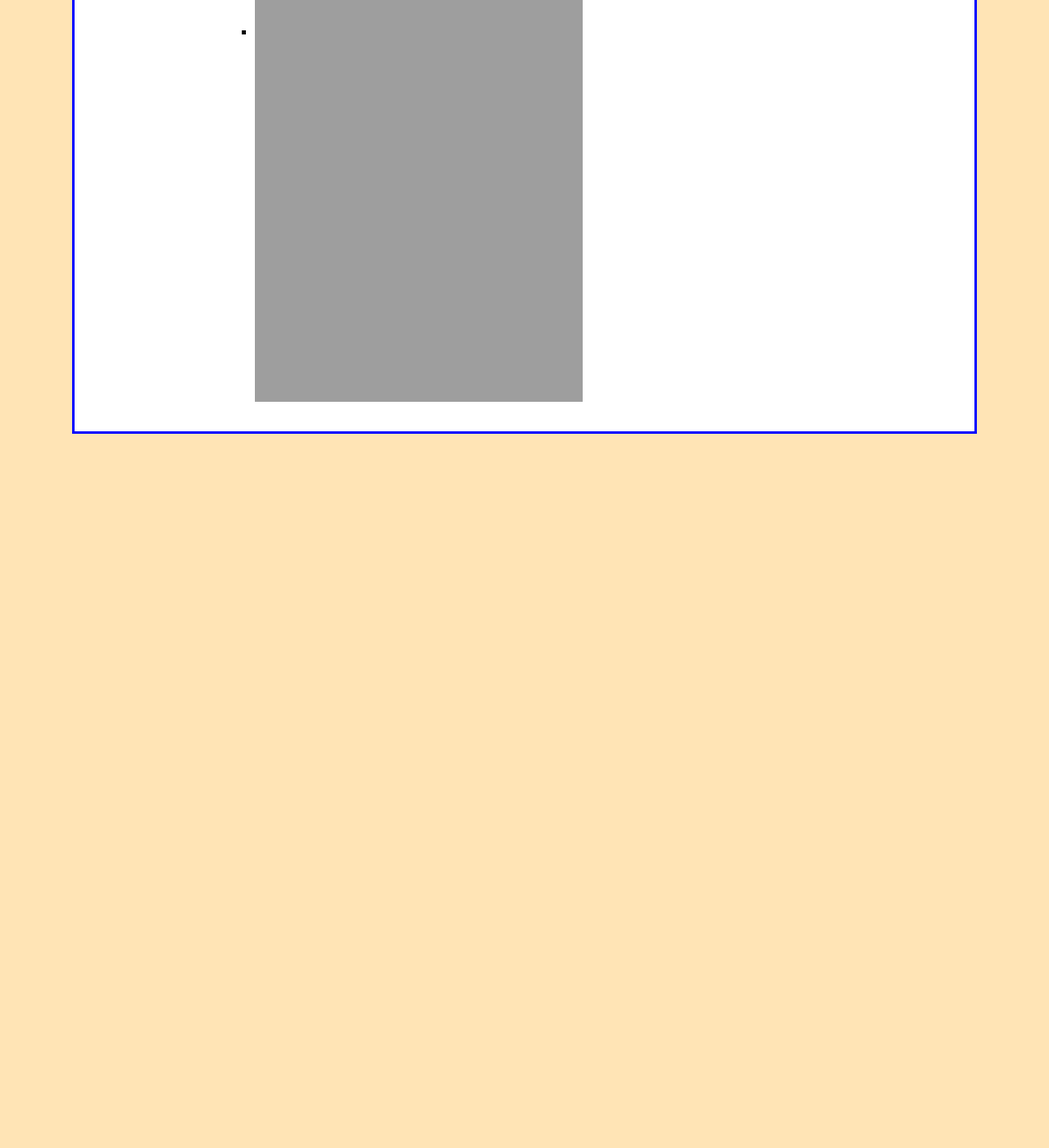
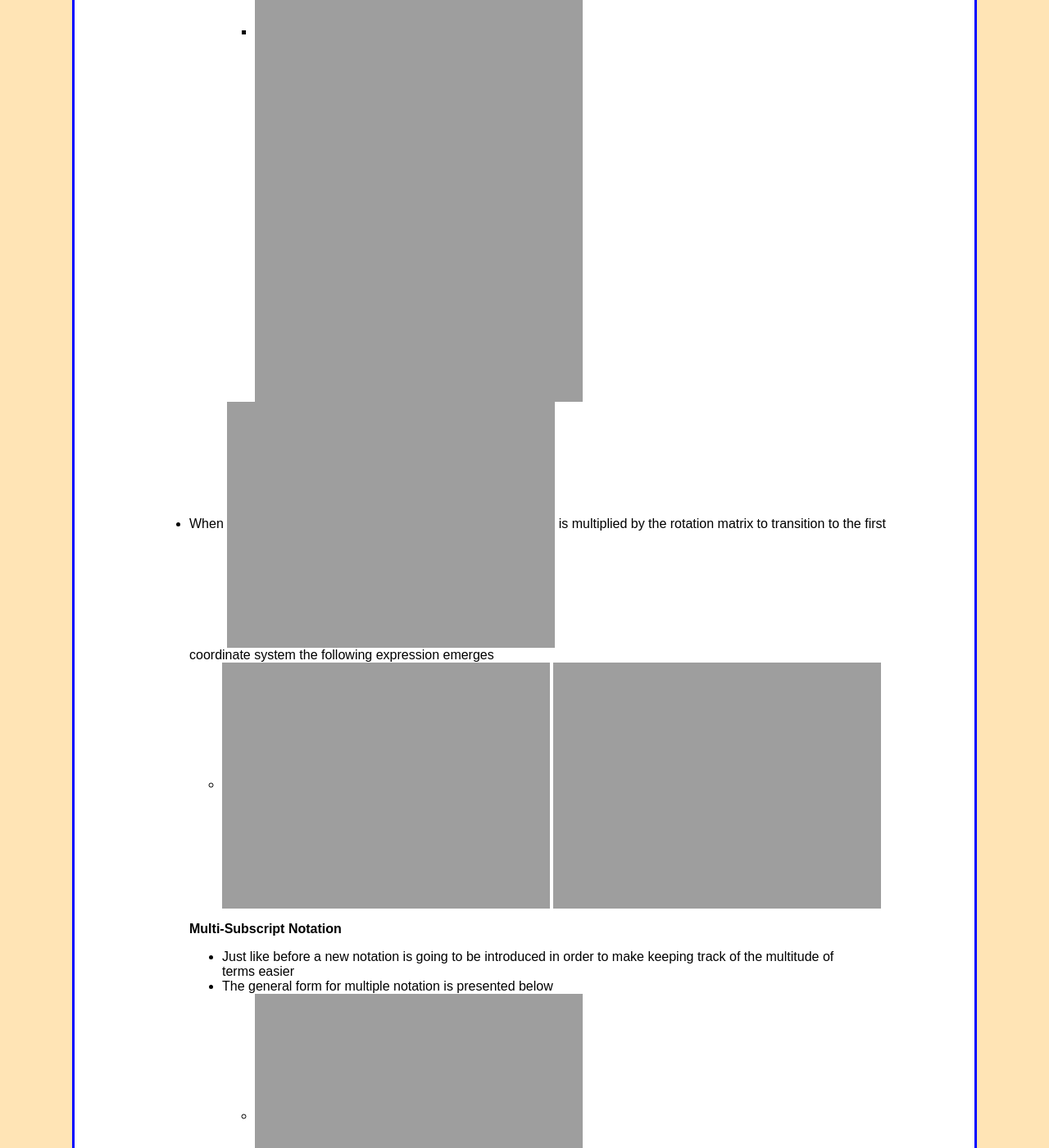
Before and after one commit to jbm950/jbm950.github.io, a Jekyll site: the page built from notes/robot_geometry/robot_geometry_main.html, in a window 1280 px wide and 1400 px high, scrolled down 101064 px. Shown: the whole window at 82% size. Built offline with Jekyll 4.4.1, drawn with Linux system fonts in a browser that asks for light colours; Markdown is read by kramdown in place of the engine named in the settings; before the commit the page ends 101601 px from its top, so only the background shows below that.

Commit message:
worked on robot geometry notes

```diff
--- a/notes/robot_geometry/robot_geometry_main.html
+++ b/notes/robot_geometry/robot_geometry_main.html
@@ -843,9 +843,9 @@
 <ul>
 <li>For single subscript notation three different terms are created (<img style="vertical-align:middle" src="http://chart.apis.google.com/chart?cht=tx&amp;chl=X" alt="X" title="X" />, <img style="vertical-align:middle" src="http://chart.apis.google.com/chart?cht=tx&amp;chl=Y" alt="Y" title="Y" />, <img style="vertical-align:middle" src="http://chart.apis.google.com/chart?cht=tx&amp;chl=Z" alt="Z" title="Z" />) and will have different meanings based on their subscript and whether or not they have a bar
 <ul>
-<li><img style="vertical-align:middle" src="http://chart.apis.google.com/chart?cht=tx&amp;chl=X%20%3D%20ss_%7B%5Ctheta%7D" alt="X = ss_{\theta}" title="X = ss_{\theta}" /></li>
-<li><img style="vertical-align:middle" src="http://chart.apis.google.com/chart?cht=tx&amp;chl=Y%20%3D%20-%28sc%20%2B%20csc_%7B%5Ctheta%7D%29" alt="Y = -(sc + csc_{\theta})" title="Y = -(sc + csc_{\theta})" /></li>
-<li><img style="vertical-align:middle" src="http://chart.apis.google.com/chart?cht=tx&amp;chl=Z%20%3D%20cc%20-%20ssc_%7B%5Ctheta%7D" alt="Z = cc - ssc_{\theta}" title="Z = cc - ssc_{\theta}" /></li>
+<li><img style="vertical-align:middle" src="http://chart.apis.google.com/chart?cht=tx&amp;chl=X%20%5Cequiv%20ss_%7B%5Ctheta%7D" alt="X \equiv ss_{\theta}" title="X \equiv ss_{\theta}" /></li>
+<li><img style="vertical-align:middle" src="http://chart.apis.google.com/chart?cht=tx&amp;chl=Y%20%5Cequiv%20-%28sc%20%2B%20csc_%7B%5Ctheta%7D%29" alt="Y \equiv -(sc + csc_{\theta})" title="Y \equiv -(sc + csc_{\theta})" /></li>
+<li><img style="vertical-align:middle" src="http://chart.apis.google.com/chart?cht=tx&amp;chl=Z%20%5Cequiv%20cc%20-%20ssc_%7B%5Ctheta%7D" alt="Z \equiv cc - ssc_{\theta}" title="Z \equiv cc - ssc_{\theta}" /></li>
 </ul></li>
 <li>For <img style="vertical-align:middle" src="http://chart.apis.google.com/chart?cht=tx&amp;chl=S_%7Bj%7D" alt="S_{j}" title="S_{j}" />, <img style="vertical-align:middle" src="http://chart.apis.google.com/chart?cht=tx&amp;chl=%5Ctheta_%7Bj%7D" alt="\theta_{j}" title="\theta_{j}" /> the single subscript notation will involve <img style="vertical-align:middle" src="http://chart.apis.google.com/chart?cht=tx&amp;chl=%5Calpha_%7Bij%7D" alt="\alpha_{ij}" title="\alpha_{ij}" /> and <img style="vertical-align:middle" src="http://chart.apis.google.com/chart?cht=tx&amp;chl=%5Calpha_%7Bjk%7D" alt="\alpha_{jk}" title="\alpha_{jk}" /> and the order of the <img style="vertical-align:middle" src="http://chart.apis.google.com/chart?cht=tx&amp;chl=%5Calpha" alt="\alpha" title="\alpha" /> angles depends on whether or not the <img style="vertical-align:middle" src="http://chart.apis.google.com/chart?cht=tx&amp;chl=X" alt="X" title="X" />, <img style="vertical-align:middle" src="http://chart.apis.google.com/chart?cht=tx&amp;chl=Y" alt="Y" title="Y" />, <img style="vertical-align:middle" src="http://chart.apis.google.com/chart?cht=tx&amp;chl=Z" alt="Z" title="Z" /> terms have overbars
 <ul>
@@ -886,7 +886,28 @@
 <li><img style="vertical-align:middle" src="http://chart.apis.google.com/chart?cht=tx&amp;chl=%5E%7B2%7D%5Cunderline%7BS%7D_%7B4%7D%20%3D" alt="^{2}\underline{S}_{4} =" title="^{2}\underline{S}_{4} =" /> <img style="vertical-align:middle" src="http://chart.apis.google.com/chart?cht=tx&amp;chl=%5Cleft%5B%20%5Cbegin%7Barray%7D%20%5Cbar%7BX%7D_%7B3%7D%20%5C%5C%20%20%5Cbar%7BY%7D_%7B3%7D%20%5C%5C%20%5Cbar%7BZ%7D_%7B3%7D%20%5Cend%7Barray%7D%20%5Cright%5D" alt="\left[ \begin{array} \bar{X}_{3} \\  \bar{Y}_{3} \\ \bar{Z}_{3} \end{array} \right]" title="\left[ \begin{array} \bar{X}_{3} \\  \bar{Y}_{3} \\ \bar{Z}_{3} \end{array} \right]" /></li>
 </ul></li>
 </ul></li>
+<li>When <img style="vertical-align:middle" src="http://chart.apis.google.com/chart?cht=tx&amp;chl=%5E%7B2%7D%5Cunderline%7BS%7D_%7B4%7D" alt="^{2}\underline{S}_{4}" title="^{2}\underline{S}_{4}" /> is multiplied by the rotation matrix to transition to the first coordinate system the following expression emerges
+<ul>
+<li><img style="vertical-align:middle" src="http://chart.apis.google.com/chart?cht=tx&amp;chl=%5E%7B1%7D%5Cunderline%7BS%7D_%7B4%7D%20%3D%20%5E%7B1%7D_%7B2%7DR%5E%7B2%7D%5Cunderline%7BS%7D_%7B4%7D%20%3D" alt="^{1}\underline{S}_{4} = ^{1}_{2}R^{2}\underline{S}_{4} =" title="^{1}\underline{S}_{4} = ^{1}_{2}R^{2}\underline{S}_{4} =" /> <img style="vertical-align:middle" src="http://chart.apis.google.com/chart?cht=tx&amp;chl=%5Cleft%5B%20%20%5Cbegin%7Barray%7D%20%5Cbar%7BX%7D%20c_%7B2%7D%20-%20%5Cbar%7BY%7D%20s_%7B2%7D%20%5C%5C%20c_%7B12%7D%28%5Cbar%7BX%7D%20s_%7B2%7D%20%2B%20%20%5Cbar%7BY%7Dc_%7B2%7D%29%20-%20s_%7B12%7D%5Cbar%7BZ%7D%20%5C%5C%20s_%7B12%7D%28%5Cbar%7BX%7Ds_%7B2%7D%20%2B%20%5Cbar%7BY%7Dc_%7B2%7D%29%20%20%2B%20c_%7B12%7D%20%5Cbar%7BZ%7D%20%5Cend%7Barray%7D%20%5Cright%5D" alt="\left[  \begin{array} \bar{X} c_{2} - \bar{Y} s_{2} \\ c_{12}(\bar{X} s_{2} +  \bar{Y}c_{2}) - s_{12}\bar{Z} \\ s_{12}(\bar{X}s_{2} + \bar{Y}c_{2})  + c_{12} \bar{Z} \end{array} \right]" title="\left[  \begin{array} \bar{X} c_{2} - \bar{Y} s_{2} \\ c_{12}(\bar{X} s_{2} +  \bar{Y}c_{2}) - s_{12}\bar{Z} \\ s_{12}(\bar{X}s_{2} + \bar{Y}c_{2})  + c_{12} \bar{Z} \end{array} \right]" /></li>
+</ul></li>
 </ul>
+</blockquote>
+<blockquote>
+<blockquote>
+<p><strong>Multi-Subscript Notation</strong></p>
+</blockquote>
+</blockquote>
+<blockquote>
+<blockquote>
+<ul>
+<li>Just like before a new notation is going to be introduced in order to make keeping track of the multitude of terms easier</li>
+<li>The general form for multiple notation is presented below
+<ul>
+<li><img style="vertical-align:middle" src="http://chart.apis.google.com/chart?cht=tx&amp;chl=X_%7Bab%7D%20%3D%20X_%7Ba%7D%20c_%7Bb%7D%20-%20Y_%7Ba%7D%20s_%7Bb%7D" alt="X_{ab} = X_{a} c_{b} - Y_{a} s_{b}" title="X_{ab} = X_{a} c_{b} - Y_{a} s_{b}" /></li>
+<li><img style="vertical-align:middle" src="http://chart.apis.google.com/chart?cht=tx&amp;chl=Y_%7Bab%7D%20%3D%20c_%7Bb%2Cb%20%5Crightarrow%201%7D%20%28X_%7Ba%7D%20s_%7Bb%7D%20%2B%20Y_%7Ba%7D%20c_%7Bb%7D%29%20-%20s_%7Bb%2Cb%20%5Crightarrow%201%7DZ_%7Ba%7D" alt="Y_{ab} = c_{b,b \rightarrow 1} (X_{a} s_{b} + Y_{a} c_{b}) - s_{b,b \rightarrow 1}Z_{a}" title="Y_{ab} = c_{b,b \rightarrow 1} (X_{a} s_{b} + Y_{a} c_{b}) - s_{b,b \rightarrow 1}Z_{a}" /></li>
+</ul></li>
+</ul>
+</blockquote>
 </blockquote>
 </body>
 </html>
```
Also changed, not shown: source/notes/robot_geometry/robot_geometry_main.md (+17 -3 lines).
